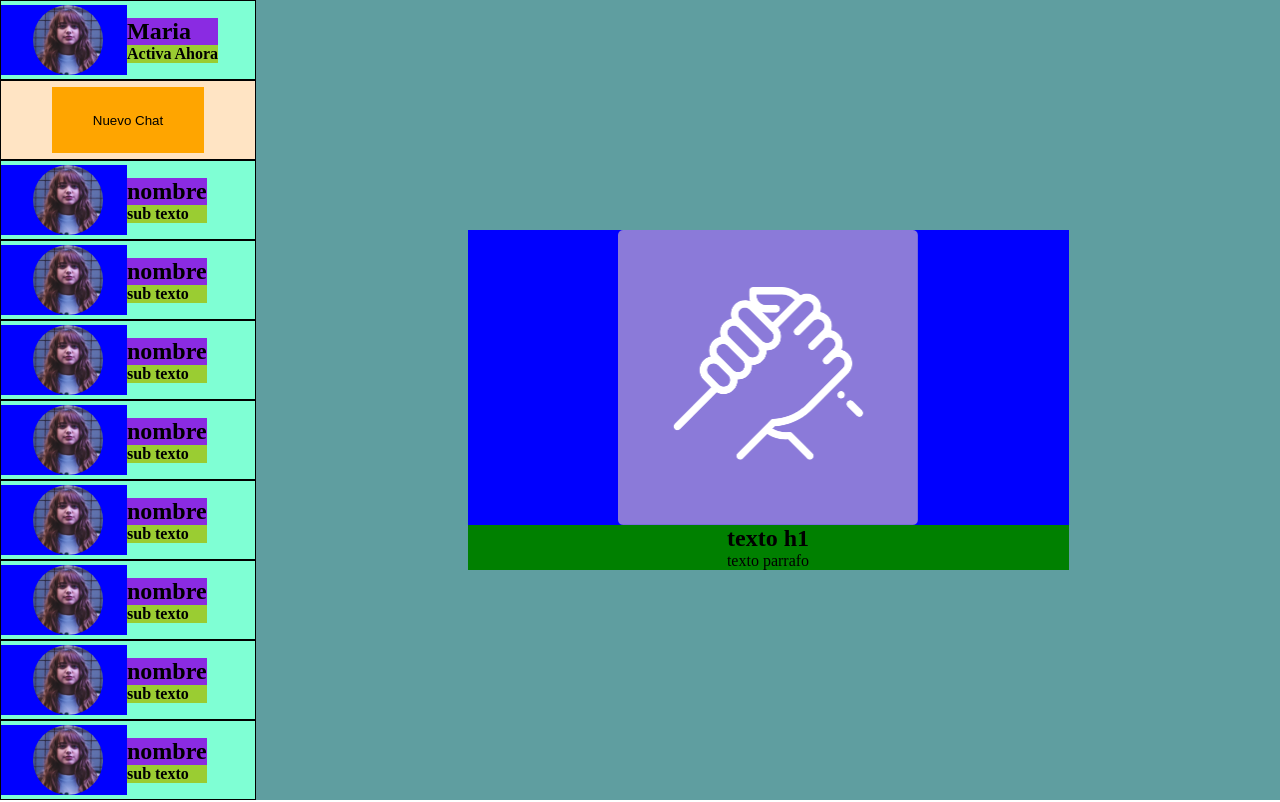
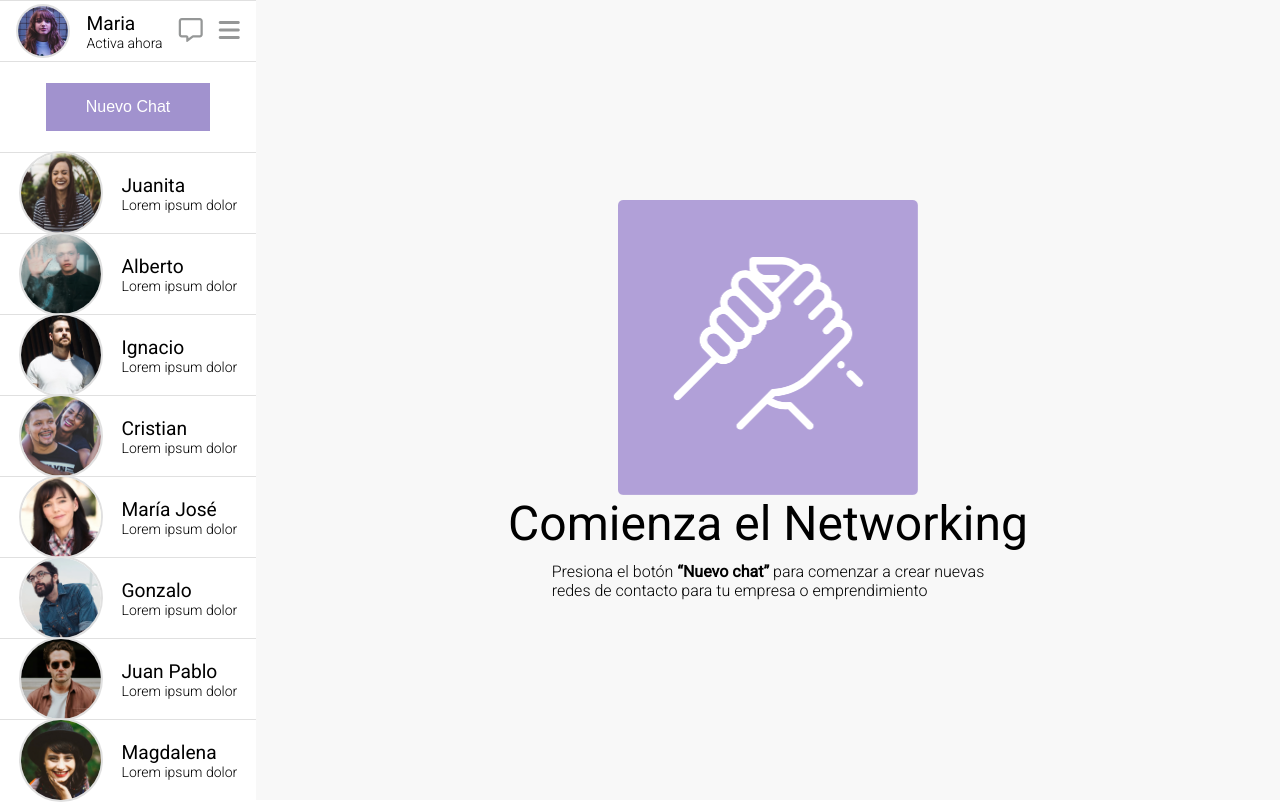
Before and after one commit to LuN4t1k0/DesafioFlex, a plain HTML site: page index.html in a window 1280 px wide. Drawn offline with Linux system fonts and the light colour scheme.

Commit message:
style: css apply

```diff
--- a/assets/css/style.css
+++ b/assets/css/style.css
@@ -4,14 +4,18 @@
     border: 0;
 }
 
+body {
+    font-family: 'Roboto', sans-serif;
+  }
+
 .flex-container {
     display: flex;
-    background-color: brown;
+
     height: 100vh;
 }
 
 .left{
-    background-color: bisque;
+
     width: 20vw;
     display: flex;
     flex-direction: column;
@@ -20,12 +24,12 @@
 
 .left-card{
     height: 10vh;
-    border: 0.5px solid black;
+    border-top: #E0E0E0 solid 1px;
     display: flex;
     flex-direction: row;
+    align-items: center;
+    justify-content: space-evenly;
 
-    align-items: center;
-    background-color: aquamarine;
 
 }
 .card-detail{
@@ -34,76 +38,102 @@
 
 }
 
-.card-img{
-    background-color: blue;
-    padding-left: 2em;
-    padding-right: 1.5em;
+
+.card-text h1{
+
+    font-size: 1.2em;
+    font-weight: 400;
 
 }
-.card-text{
-    background-color: blueviolet;
 
+.card-subtext h4{
+    font-size: 0.875rem;
+    font-weight: 300;
+}
 
-
-}
-.card-subtext{
-    background-color: yellowgreen;
-
-}
+.fa-regular {
+    padding-right: 10px;
+  }
 
 .left-card-btn{
     display: flex;
     flex-direction: column;
-    justify-content: space-around;
+    justify-content: space-evenly;
     align-items: center;
-    border: 1px solid black;
-    height: 10vh;
+    border-top: #E0E0E0 solid 1px;
+    height: 15vh;
 }
-.card-btn{
-
-
+.icons {
+    color: #959797;
+  font-size: 1.5em;
 }
 
 .btn{
-    background-color: orange;
-    height: 5em;
-    width: 60%;
+    font-size: 1rem;
+  color: #Ffff;
+  border: none;
+  border-radius: none;
+  background-color: #A192CE;
+  padding: 15px 40px;
 }
 
 .avatar {
     vertical-align: middle;
-    width: 70px;
-    height: 70px;
+    width: 80px;
+    height: 80px;
     border-radius: 50%;
+    border: #E0E0E0 solid 2px;
+}
+
+.avatar-min{
+    vertical-align: middle;
+    width: 50px;
+    height: 50px;
+    border-radius: 50%;
+    border: #E0E0E0 solid 2px;
 }
 
 .right{
-    background-color: cadetblue;
+
     width: 80vw;
+    display: flex;
+    flex-direction: column;
+    justify-content: center;
+    align-items: center;
+    background-color: #F8F8F8;
+}
+
+.flex-container-right{
+
+    display: flex;
+    flex-direction: column;
+}
+
+.flex-item-right-img{
+
+    display: flex;
+    /* align-items: center; */
+    justify-content: center;
+}
+.flex-item-right-text{
+
     display: flex;
     flex-direction: column;
     justify-content: center;
     align-items: center;
 }
 
-.flex-container-right{
-    background-color: aquamarine;
-    display: flex;
-    flex-direction: column;
+.flex-item-right-text h1{
+    font-weight: 400;
+  font-size: 3rem;
+  margin-bottom: 0px;
+  padding-bottom: 10px;
 }
 
-.flex-item-right-img{
-    background-color: blue;
-    display: flex;
-    /* align-items: center; */
-    justify-content: center;
-}
-.flex-item-right-text{
-    background-color: green;
-    display: flex;
-    flex-direction: column;
-    justify-content: center;
-    align-items: center;
+.flex-item-right-text p {
+    font-size: 1rem;
+  font-weight: 300;
+  margin: 0;
 }
 
 
--- a/index.html
+++ b/index.html
@@ -5,131 +5,142 @@
   <meta charset="UTF-8">
   <meta http-equiv="X-UA-Compatible" content="IE=edge">
   <meta name="viewport" content="width=device-width, initial-scale=1.0">
+  <link rel="preconnect" href="https://fonts.googleapis.com">
+  <link rel="preconnect" href="https://fonts.gstatic.com" crossorigin>
+  <link href="https://fonts.googleapis.com/css2?family=Roboto:wght@300;400&display=swap" rel="stylesheet">
   <link rel="stylesheet" href="./assets/css/style.css">
+
   <title>:: Flexbox ::</title>
 </head>
 
 <body>
 
   <section class="flex-container">
+
+
     <div class="left">
       <div class="left-card">
         <div class="card-img">
-                    <img class="avatar" src="/assets/img/maria.jpg" alt="">
+          <img class="avatar-min" src="/assets/img/maria.jpg" alt="">
         </div>
-                <div class="card-detail">
+        <div class="detalle">
           <div class="card-text">
             <h1>Maria</h1>
           </div>
           <div class="card-subtext">
-                        <h4>Activa Ahora</h4>
+            <h4>Activa ahora</h4>
           </div>
         </div>
+        <div class="icons">
+          <i class="fa-regular fa-message"></i>
+          <i class="fa-solid fa-bars"></i>
         </div>
+      </div>
+
       <div class="left-card-btn">
         <button class="btn" type="button">Nuevo Chat</button>
       </div>
       <div class="left-card">
         <div class="card-img">
-                    <img class="avatar" src="/assets/img/maria.jpg" alt="">
+          <img class="avatar" src="/assets/img/Screen Shot 2018-11-28 at 15.27.14.jpg" alt="">
         </div>
         <div class="detalle">
           <div class="card-text">
-                        <h1>nombre</h1>
+            <h1>Juanita</h1>
           </div>
           <div class="card-subtext">
-                        <h4>sub texto</h4>
+            <h4>Lorem ipsum dolor</h4>
           </div>
         </div>
       </div>
       <div class="left-card">
         <div class="card-img">
-                    <img class="avatar" src="/assets/img/maria.jpg" alt="">
+          <img class="avatar" src="/assets/img/Screen Shot 2018-11-28 at 15.32.16.jpg" alt="">
         </div>
         <div class="detalle">
           <div class="card-text">
-                        <h1>nombre</h1>
+            <h1>Alberto</h1>
           </div>
           <div class="card-subtext">
-                        <h4>sub texto</h4>
+            <h4>Lorem ipsum dolor</h4>
           </div>
         </div>
       </div>
       <div class="left-card">
         <div class="card-img">
-                    <img class="avatar" src="/assets/img/maria.jpg" alt="">
+          <img class="avatar" src="assets/img/Screen Shot 2018-11-28 at 15.30.34.jpg" alt="">
         </div>
         <div class="detalle">
           <div class="card-text">
-                        <h1>nombre</h1>
+            <h1>Ignacio</h1>
           </div>
           <div class="card-subtext">
-                        <h4>sub texto</h4>
+            <h4>Lorem ipsum dolor</h4>
           </div>
         </div>
       </div>
       <div class="left-card">
         <div class="card-img">
-                    <img class="avatar" src="/assets/img/maria.jpg" alt="">
+          <img class="avatar" src="/assets/img/Screen Shot 2018-11-28 at 15.28.30.jpg" alt="">
         </div>
         <div class="detalle">
           <div class="card-text">
-                        <h1>nombre</h1>
+            <h1>Cristian</h1>
           </div>
           <div class="card-subtext">
-                        <h4>sub texto</h4>
+            <h4>Lorem ipsum dolor</h4>
           </div>
         </div>
       </div>
       <div class="left-card">
         <div class="card-img">
-                    <img class="avatar" src="/assets/img/maria.jpg" alt="">
+          <img class="avatar" src="/assets/img/Screen Shot 2018-11-28 at 15.32.44.jpg" alt="">
         </div>
         <div class="detalle">
           <div class="card-text">
-                        <h1>nombre</h1>
+            <h1>María José</h1>
           </div>
           <div class="card-subtext">
-                        <h4>sub texto</h4>
+            <h4>Lorem ipsum dolor</h4>
           </div>
         </div>
       </div>
       <div class="left-card">
         <div class="card-img">
-                    <img class="avatar" src="/assets/img/maria.jpg" alt="">
+          <img class="avatar" src="/assets/img/Screen Shot 2018-11-28 at 15.31.09.jpg" alt="">
         </div>
         <div class="detalle">
           <div class="card-text">
-                        <h1>nombre</h1>
+            <h1>Gonzalo</h1>
           </div>
           <div class="card-subtext">
-                        <h4>sub texto</h4>
+            <h4>Lorem ipsum dolor</h4>
           </div>
         </div>
       </div>
       <div class="left-card">
         <div class="card-img">
-                    <img class="avatar" src="/assets/img/maria.jpg" alt="">
+          <img class="avatar" src="/assets/img/Screen Shot 2018-11-28 at 15.30.54.jpg" alt="">
         </div>
         <div class="detalle">
           <div class="card-text">
-                        <h1>nombre</h1>
+            <h1>Juan Pablo</h1>
           </div>
           <div class="card-subtext">
-                        <h4>sub texto</h4>
+            <h4>Lorem ipsum dolor</h4>
           </div>
         </div>
       </div>
       <div class="left-card">
         <div class="card-img">
-                    <img class="avatar" src="/assets/img/maria.jpg" alt="">
+          <img class="avatar" src="/assets/img/Screen Shot 2018-11-28 at 15.28.04.jpg" alt="">
         </div>
         <div class="detalle">
           <div class="card-text">
-                        <h1>nombre</h1>
+            <h1>Magdalena</h1>
           </div>
           <div class="card-subtext">
-                        <h4>sub texto</h4>
+            <h4>Lorem ipsum dolor</h4>
           </div>
         </div>
       </div>
@@ -142,13 +153,15 @@
           <img class="hands" src="./assets/img/hand.png" alt="mano de poder">
         </div>
         <div class="flex-item-right-text">
-                    <h1>texto h1</h1>
-                    <p>texto parrafo</p>
+          <h1>Comienza el Networking</h1>
+          <p>Presiona el botón <b>“Nuevo chat”</b> para comenzar a crear nuevas <br>
+            redes de contacto para tu empresa o emprendimiento</p>
         </div>
       </div>
     </div>
   </section>
 
+  <script src="https://kit.fontawesome.com/30073eaac1.js" crossorigin="anonymous"></script>
 </body>
 
 </html>
```
Lines whose indentation alone changed are shown as unchanged.
